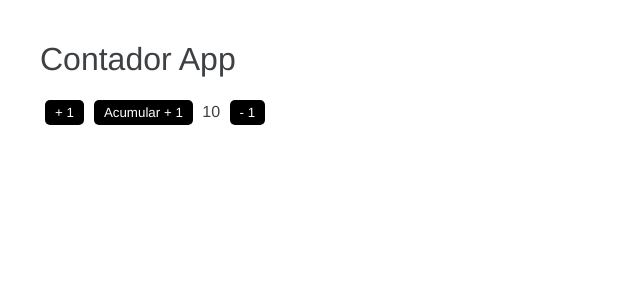
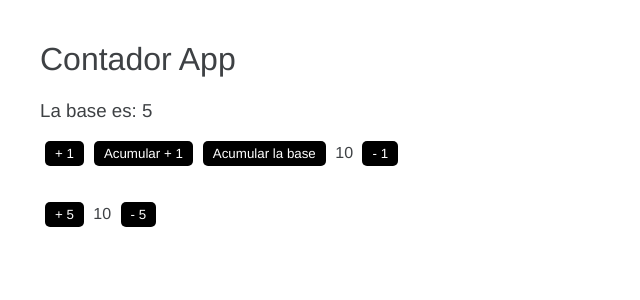
Before and after one commit to lescobarc/Angular1Bases, an Angular app: page / in a window 1280 px wide. Shown: the top 300 px of the page, without its empty margins (0-640 px from the left). Built offline with nearby package versions, Linux system fonts and the light colour scheme.

Commit message:
S4-38 TAREA Contador

```diff
--- a/src/app/app.component.html
+++ b/src/app/app.component.html
@@ -1,12 +1,20 @@
 <h1> {{ titulo }} </h1>
+<h3> La base es: <strong> {{ base }} </strong></h3>
 
 <!-- S4-36 -->
 <!-- <button (click) = " numero = numero + 1; "> + 1 </button>
 <span> {{ numero}}  </span>
 <button (click) = " numero = numero - 1 "> - 1 </button> -->
 
-<!-- S4-37 -->
+<!-- S4-37-38 -->
 <button (click) = " sumar() "> + 1 </button>
 <button (click) = " acumular(+1) "> Acumular + 1 </button>
+<button (click) = " acumular(base) "> Acumular la base </button>
 <span> {{ numero}}  </span>
 <button (click) = " restar() "> - 1 </button>
+
+<br><br><br>
+<!-- S4-38 -->
+<button (click) = " acumular(base) ">  + 5 </button>
+<span> {{ numero}}  </span>
+<button (click) = " acumular(-base) ">  - 5 </button>
--- a/src/app/app.component.ts
+++ b/src/app/app.component.ts
@@ -9,6 +9,7 @@ import { Component } from '@angular/core';
 export class AppComponent {
   titulo: string = 'Contador App';
   numero: number = 10;
+  base: number = 5
 
   sumar() {
     this.numero += 1;
@@ -19,4 +20,7 @@ export class AppComponent {
   acumular( valor: number ) {
     this.numero += valor;
   }
+
+
+
 }
```
